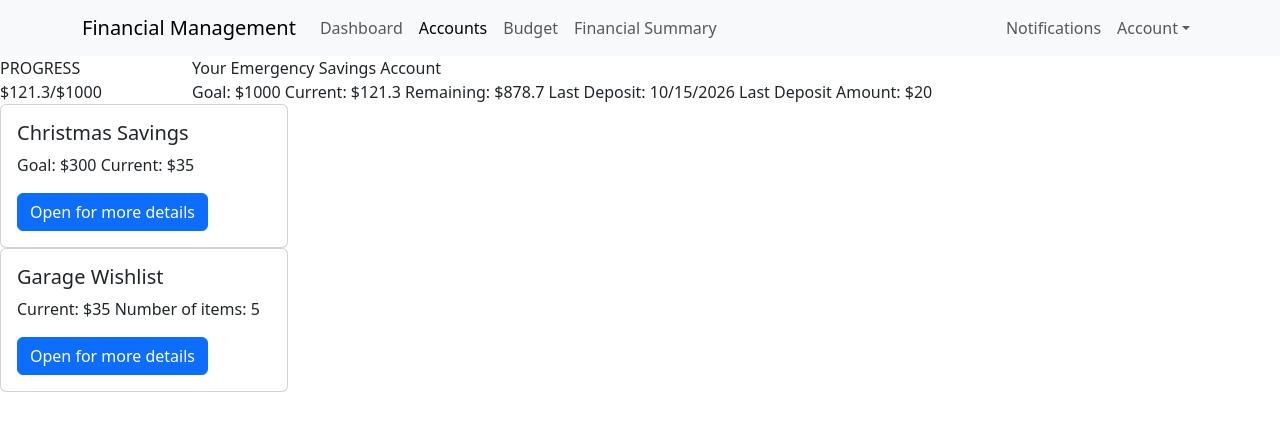
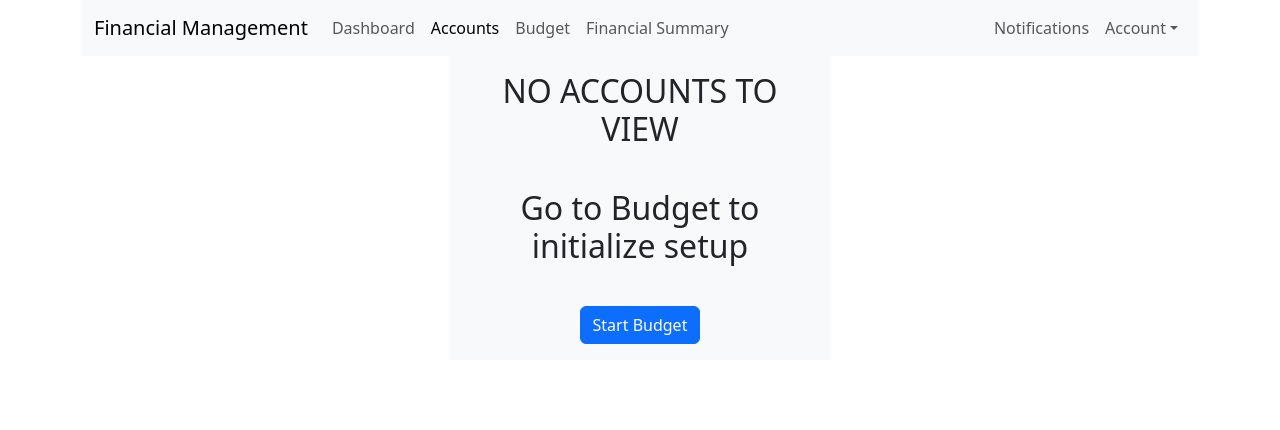
Before and after one commit to ZaneD03/stackunderflow, a React (Create React App) app: page /accounts in a window 1280 px wide. Shown: the top 430 px of the page. Built offline with nearby package versions, Linux system fonts and the light colour scheme.

Commit message:
accounts page No account visuals updated

```diff
--- a/src/pages/Accounts.js
+++ b/src/pages/Accounts.js
@@ -8,12 +8,15 @@
 
 import Button from 'react-bootstrap/Button';
 import Form from 'react-bootstrap/Form';
+import Row from 'react-bootstrap/Row';
+import Col from 'react-bootstrap/Col';
+import Container from 'react-bootstrap/Container';
 import AppHeader from '../components/header';
 import AccountHeader from '../components/accountHeader';
 import AccountNode from '../components/accountNode';
 
 //Temp values for prototype
-let accountProgress = 2 //How far a users account has progressed
+let accountProgress = 0 //How far a users account has progressed
 let numAccounts = 0; //Number of non-emergency savings accounts and wishlists (0=only E savings)
 let eSavingsName = "Your Emergency Savings Account" //title
 
@@ -25,15 +28,26 @@ let nodeName2 = "Garage Wishlist";
 function AccountsPage() {
     if(accountProgress == 0){ //(0=no E savings initialized)
         return (
-            <div>
+            <Container>
                 <AppHeader />
-                <header>
-                NO ACCOUNTS TO VIEW
-                </header>
-                <header>
-                Go to Budget to initialize setup {/*TODO Create a link from here to Budget Page*/}
-                </header>
-            </div>
+                <Row className="justify-content-center">
+                    <Col md={4} className="bg-light p-3">
+                        <h2 className ="text-center">NO ACCOUNTS TO VIEW</h2>
+                    </Col>
+                </Row>
+                <Row className="justify-content-center" >
+                    <Col md={4} className="bg-light p-3">
+                        <h2 className ="text-center">Go to Budget to initialize setup</h2>
+                    </Col>
+                </Row>
+
+                <Row className="justify-content-center" >
+                    <Col md={4} className="bg-light p-3 d-flex justify-content-center align-items-center">
+                        <Button variant="primary">Start Budget</Button>
+                    </Col>
+                </Row>
+
+            </Container>
         );
     }else if(accountProgress == 1){ // (1=E savings but goal has not been reached)
         return (
```
